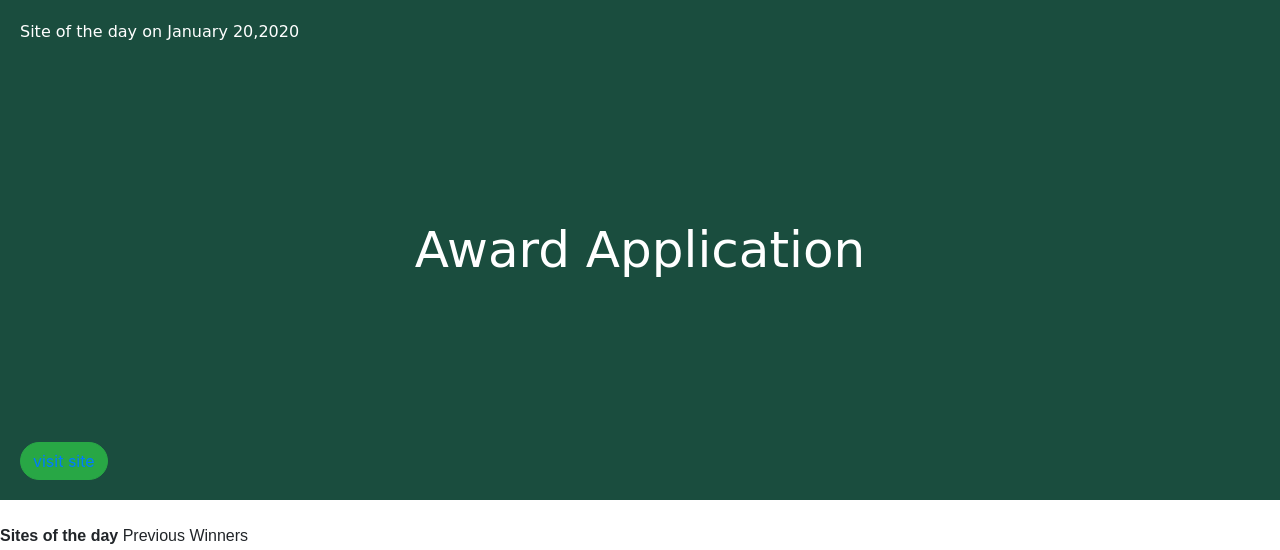
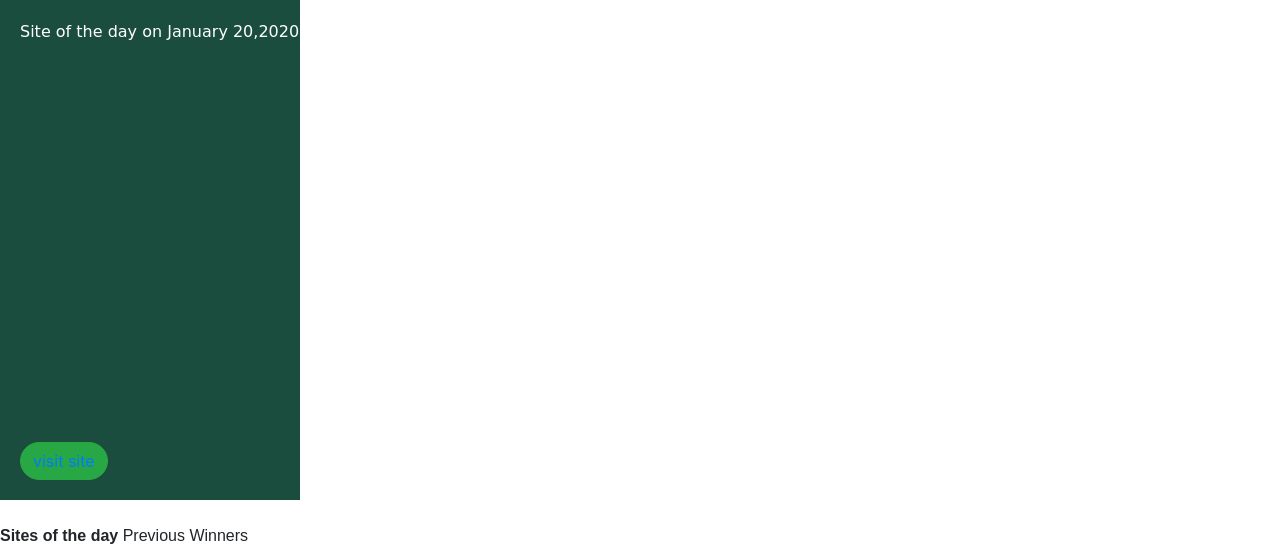
Before and after one commit to kclaudine/Awwards, a Django app: page / in a window 1280 px wide; the page is wider, and only the part inside the window is pictured. Shown: the part 60-610 px from the top of that part. Run offline with Django 3.2, Linux system fonts and the light colour scheme; the visitor is signed in with stand-in values (Sample User, id 1); data that the repository does not hold is empty; some libraries are stand-ins or nearby versions; some web fonts are replaced.

Commit message:
new changes added

```diff
--- a/awardapp/templates/index.html
+++ b/awardapp/templates/index.html
@@ -7,12 +7,12 @@
 <link href="https://fonts.googleapis.com/css?family=Charmonman|Dancing+Script|Kodchasan|Spirax|Abril+Fatface" rel="stylesheet">
 <header>
   <div class="header">
-    <img src="static/image/greenback.png" height="500px" id="image">
+    <img src="static/image/greenback.png" height="500px" width="300px" id="image">
     <div class="text">
       <p  style="font-family: cursive; text-align: center;">Site of the day on January 20,2020 </p>
 
     </div>
-    <h1 id="aw">Award Application</h1>
+    <h1 id="aw">Welcome to Award Application!!</h1>
     <div class="bt">
         <button class="btn btn-success" style="border-radius:25px;"><a href="{% url 'homePage' %}">visit site</a></button>
         <!-- <button class="btn btn-outline-primary" style="border-radius:25px;">collect</button> -->
```
